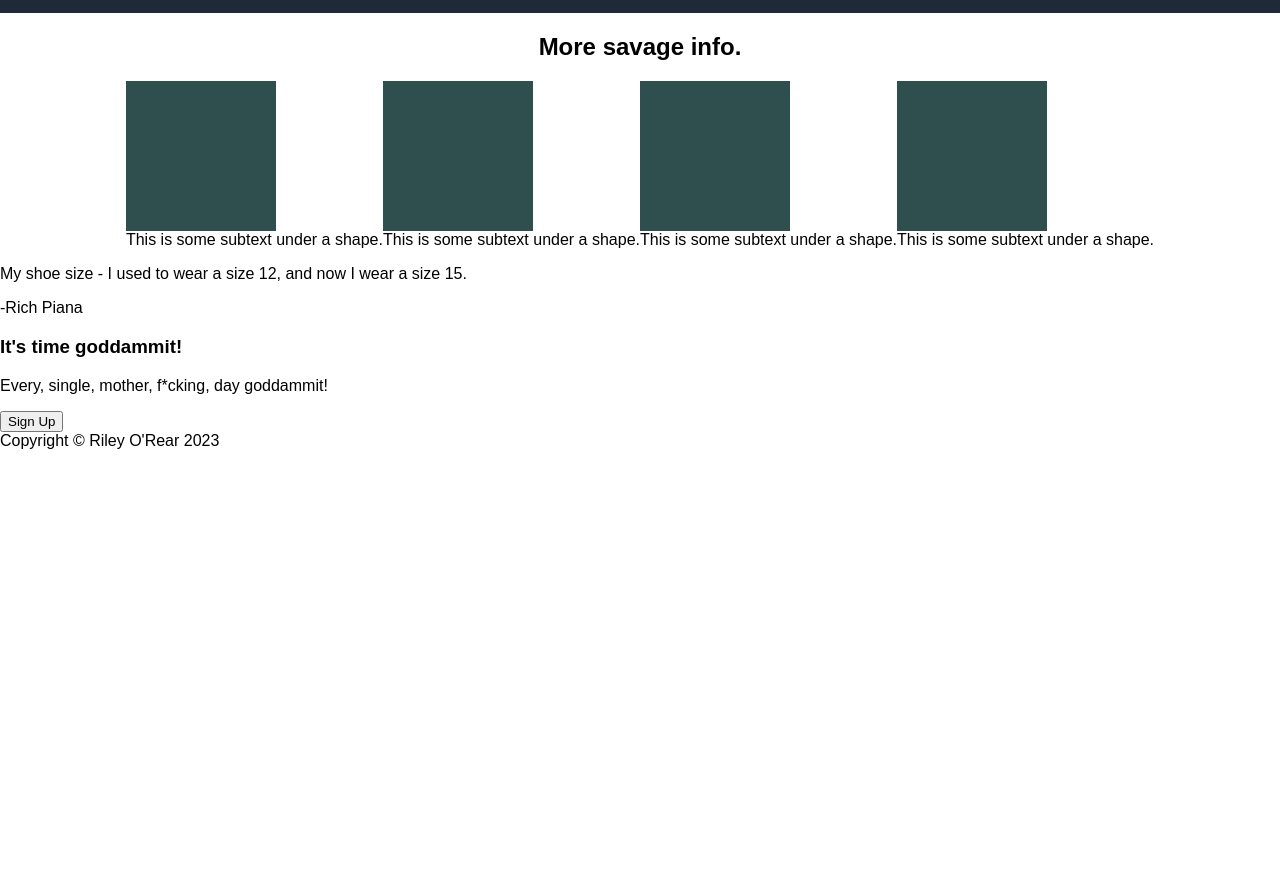
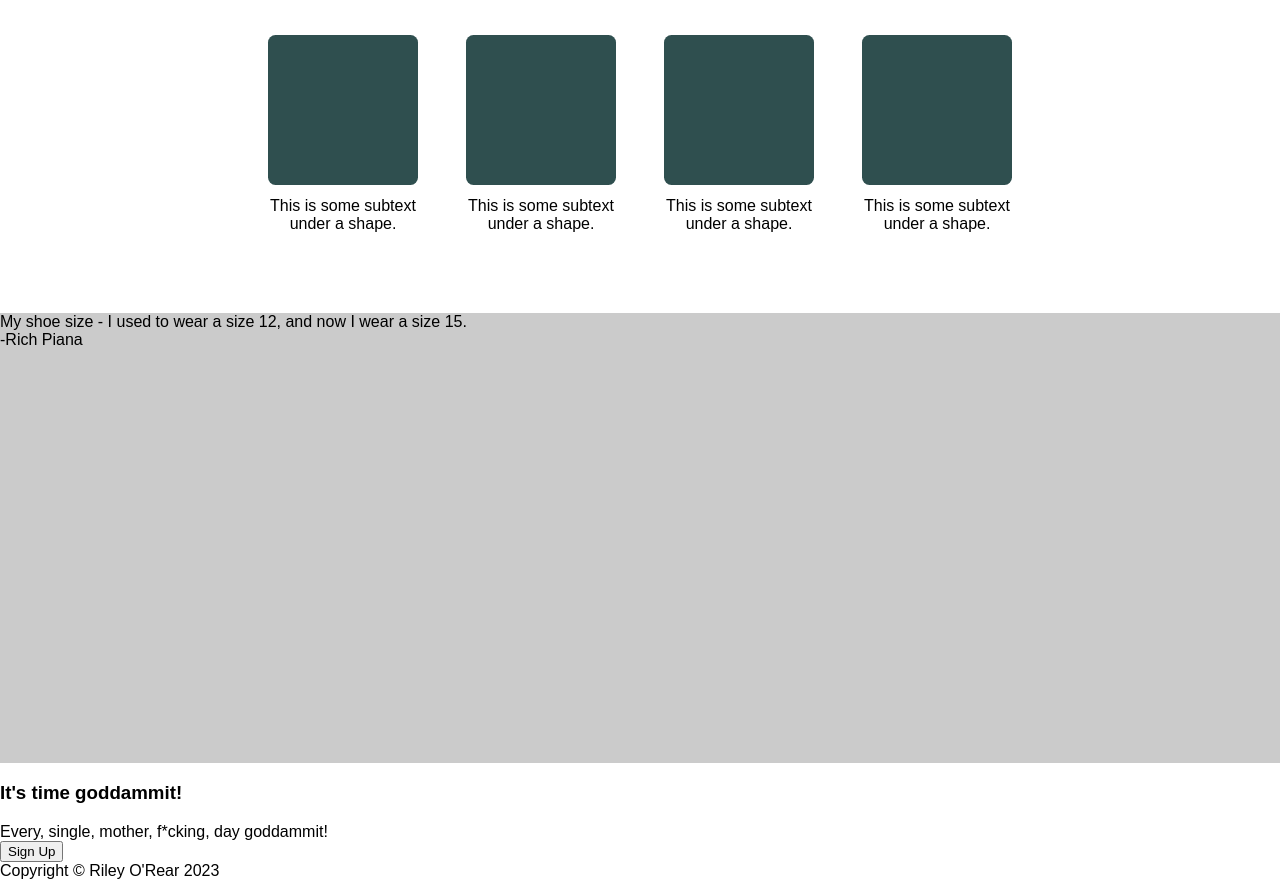
Before and after one commit to rileyorear/top-landing-page, a plain HTML site: page index.html in a window 1280 px wide. Shown: the part 676-1556 px from the top of the page. Before the commit the page ends 1126 px from the top, so only its background shows below. Drawn offline with Linux system fonts and the light colour scheme.

Commit message:
Add complete description section

```diff
--- a/index.css
+++ b/index.css
@@ -18,6 +18,10 @@ a {
   color: #dedede;
 }
 
+p {
+  margin: 0;
+}
+
 .header {
   display: flex;
   justify-content: space-evenly;
@@ -32,7 +36,7 @@ a {
 
 .main {
   background-color: #1f2937;
-  height: 600px;
+  height: 450px;
 }
 
 .rich {
@@ -41,18 +45,43 @@ a {
 }
 
 .description {
+  height: 450px;
   display: flex;
   flex-direction: column;
   justify-content: center;
   align-items: center;
 }
 
+.description h2 {
+  padding: 50px;
+  padding-top: 0;
+  margin: 0;
+  font-size: 36px;
+}
+
 .elements {
   display: flex;
+  gap: 48px;
+}
+
+.element {
+  display: flex;
+  justify-content: center;
+  flex-direction: column;
+  align-items: center;
+  gap: 12px;
+  width: 150px;
+  text-align: center;
 }
 
 .shape {
   height: 150px;
   width: 150px;
   background-color: darkslategrey;
+  border-radius: 5%;
 }
+
+.section3 {
+  height: 450px;
+  background-color: #cbcbcb;
+}
--- a/index.html
+++ b/index.html
@@ -31,19 +31,19 @@
     <div class="elements">
       <div class="element">
         <div id="red" class="shape"></div>
-        This is some subtext under a shape.
+        <p>This is some subtext under a shape.</p>
       </div>
-      <div>
+      <div class="element">
         <div id="green" class="shape"></div>
-        This is some subtext under a shape.
+        <p>This is some subtext under a shape.</p>
       </div>
-      <div>
+      <div class="element">
         <div id="blue" class="shape"></div>
-        This is some subtext under a shape.
+        <p>This is some subtext under a shape.</p>
       </div>
-      <div>
+      <div class="element">
         <div id="yellow" class="shape"></div>
-        This is some subtext under a shape.
+        <p>This is some subtext under a shape.</p>
       </div>
     </div>
   </div>
```
